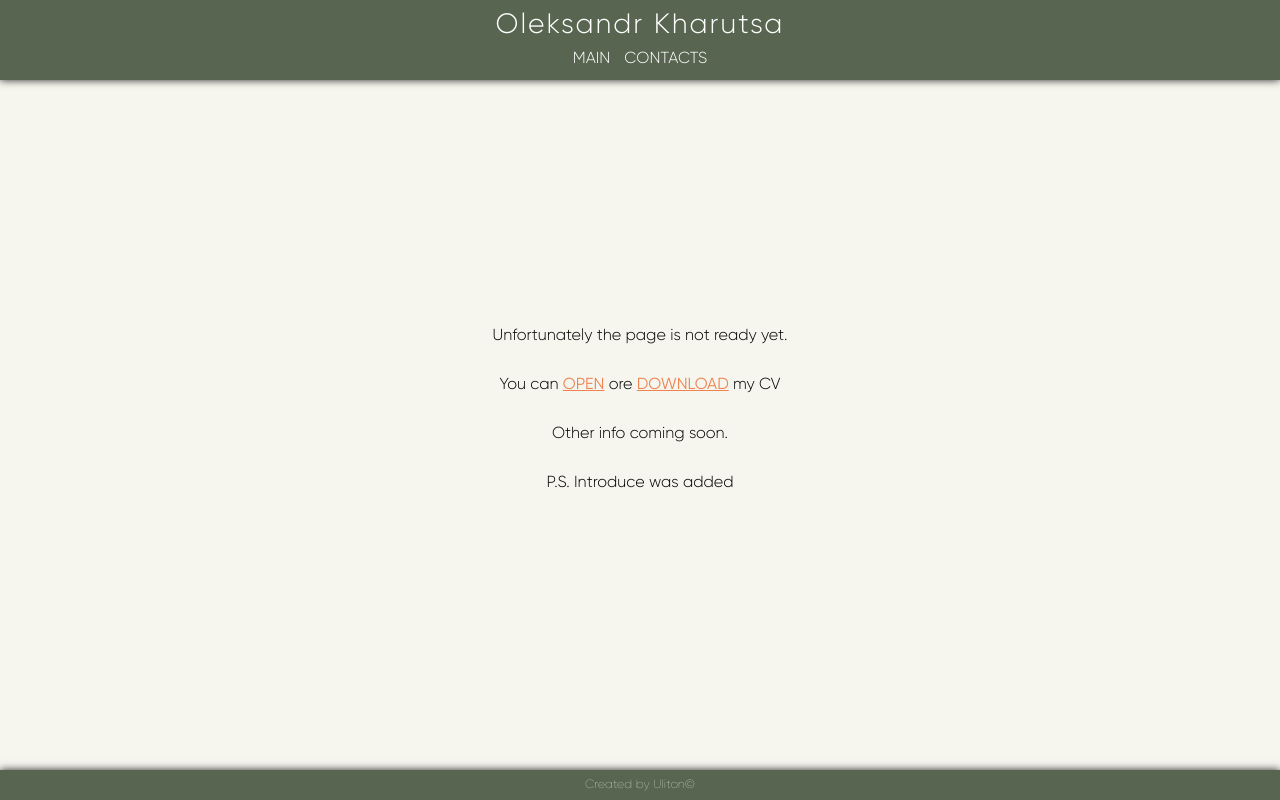
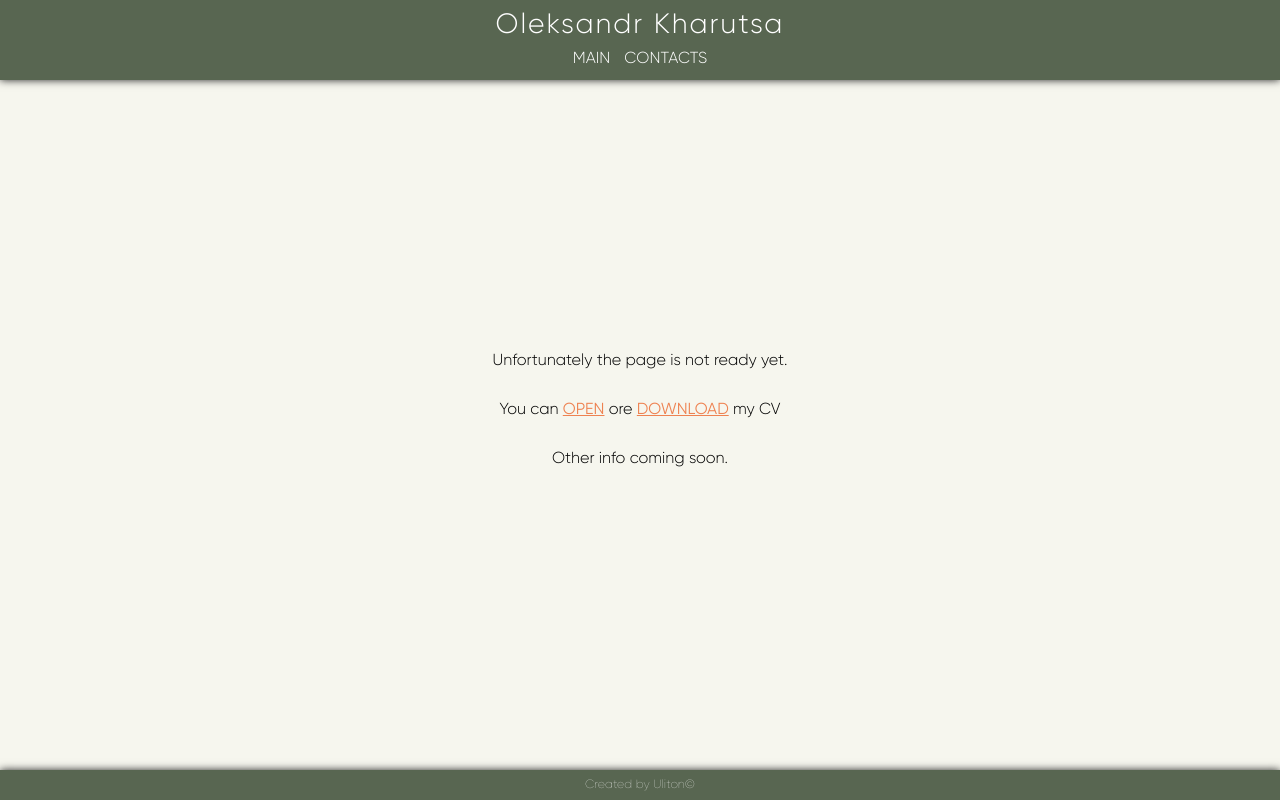
Before and after one commit to uliton/CV, a React (Create React App) app: page /#/ in a window 1280 px wide. Built offline with nearby package versions, Linux system fonts and the light colour scheme.

Commit message:
remove PS from main component

```diff
--- a/src/components/Main/Main.tsx
+++ b/src/components/Main/Main.tsx
@@ -33,9 +33,9 @@ export const Main: React.FC = () => (
       <p className="main__text">
         Other info coming soon.
       </p>
-      <p className="main__text">
+      {/* <p className="main__text">
         P.S. Introduce was added
-      </p>
+      </p> */}
     </div>
   </div>
 );
```
